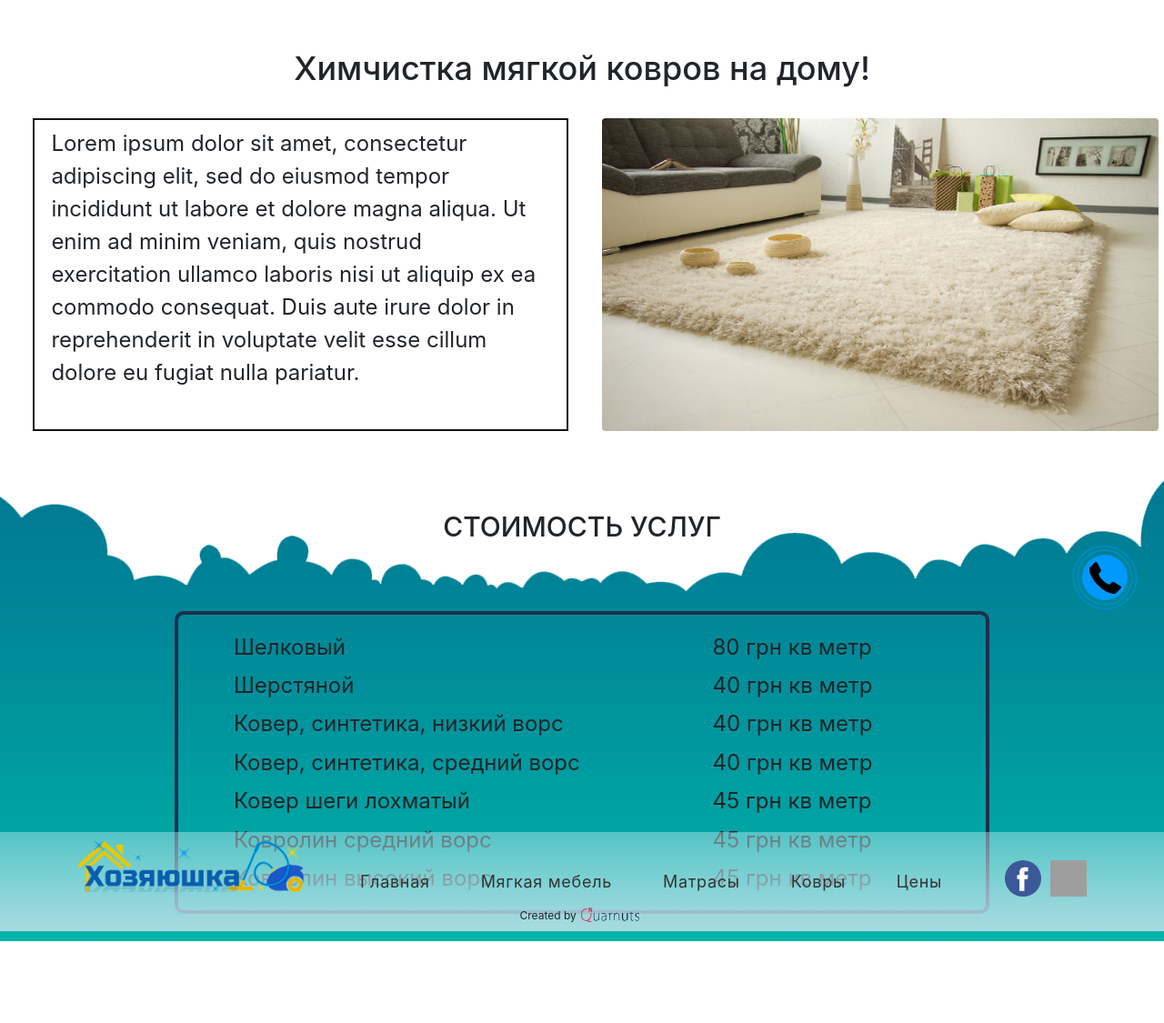
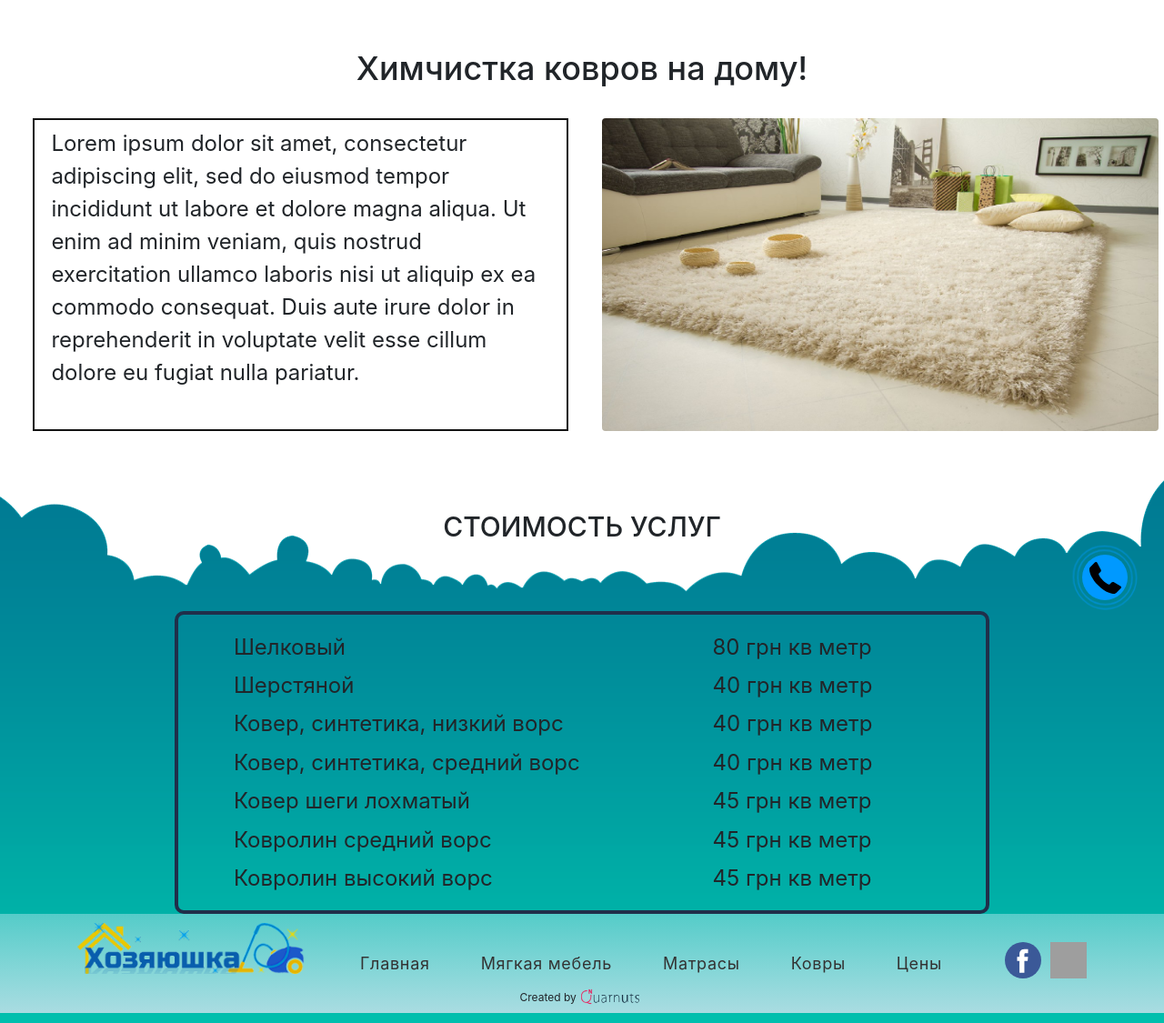
Before and after one commit to markxploder/hozyaushka, a Django app: page /carpet/ in a window 1280 px wide. Shown: the part 100-1225 px from the top of the page at 91% size. Before the commit the page ends 1135 px from the top, so only its background shows below. Run offline with Django 3.2, Linux system fonts and the light colour scheme; some libraries are stand-ins or nearby versions; grey boxes are pictures that could not be loaded.

Commit message:
Slightly fixed desktop vers

```diff
--- a/hoz/static/css/carpet.css
+++ b/hoz/static/css/carpet.css
@@ -34,7 +34,7 @@
 }
 
 #carpet-second-screen {
-  height: 100%;
+  height: 150%;
   background: url(../img/foam!.png);
   background-position: top;
   background-repeat: no-repeat;
@@ -58,7 +58,7 @@
   border-collapse: unset;
   border-radius: 10px;
   padding: 1% 5% 1% 4%;
-  margin-bottom: 30px;
+  margin-bottom: 120px;
 }
 
 .carpet-table td {
--- a/hoz/static/css/furniture.css
+++ b/hoz/static/css/furniture.css
@@ -33,6 +33,7 @@
   background: url(../img/foam!.png);
   background-position: top;
   background-repeat: no-repeat;
+  background-size: cover;
   display: flex;
   flex-direction: column;
   align-items: center;
@@ -40,7 +41,7 @@
 
 #furniture-second-screen h2 {
   margin-top: 60px;
-  margin-bottom: 70px;
+  margin-bottom: 90px;
   font-size: 30px;
 }
 
@@ -53,7 +54,7 @@
   border-collapse: unset;
   border-radius: 10px;
   padding: 1% 5% 1% 4%;
-  margin-bottom: 15px;
+  margin-bottom: 120px;
 }
 
 .furniture-table td {
--- a/hoz/static/css/main.css
+++ b/hoz/static/css/main.css
@@ -399,7 +399,7 @@
 
 
 .hoz-caption-bigger {
-    margin-bottom: 2%;
+    margin-bottom: 3%;
 }
 
 .hoz-caption-bigger h2 {
--- a/hoz/static/css/mattress.css
+++ b/hoz/static/css/mattress.css
@@ -52,7 +52,7 @@
   border-collapse: unset;
   border-radius: 10px;
   padding: 1.5% 5.5% 1.5% 4.5%;
-  margin-bottom: 45px;
+  margin-bottom: 120px;
 }
 
 .mattress-table td {
--- a/hoz/static/css/price.css
+++ b/hoz/static/css/price.css
@@ -18,7 +18,7 @@
   border: solid 4px #202f4a;
   border-collapse: unset;
   border-radius: 10px;
-  padding: 1% 5% 1% 4%;
+  padding: 1% 4% 1% 3%;
   margin-bottom: 15px;
 }
 
@@ -36,7 +36,7 @@
 /* request */
 
 .request {
-    min-height: calc(100% - 100px);
+    min-height: calc(100%);
     position: relative;
     background: url(../img/foam!.png) no-repeat;
 }
--- a/hoz/templates/hoz/carpet.html
+++ b/hoz/templates/hoz/carpet.html
@@ -2,7 +2,7 @@
 {% load staticfiles %}
 {% block content %}
 <section class="carpet">
-    <h1>Химчистка мягкой ковров на дому!</h1>
+    <h1>Химчистка ковров на дому!</h1>
     <div class="row row-carpet">
       <div class="col">
         <div class="carpet-block">
```
Also changed, not shown: hoz/static/img/foam!-first-var.png (added), hoz/static/img/foam!.png.
